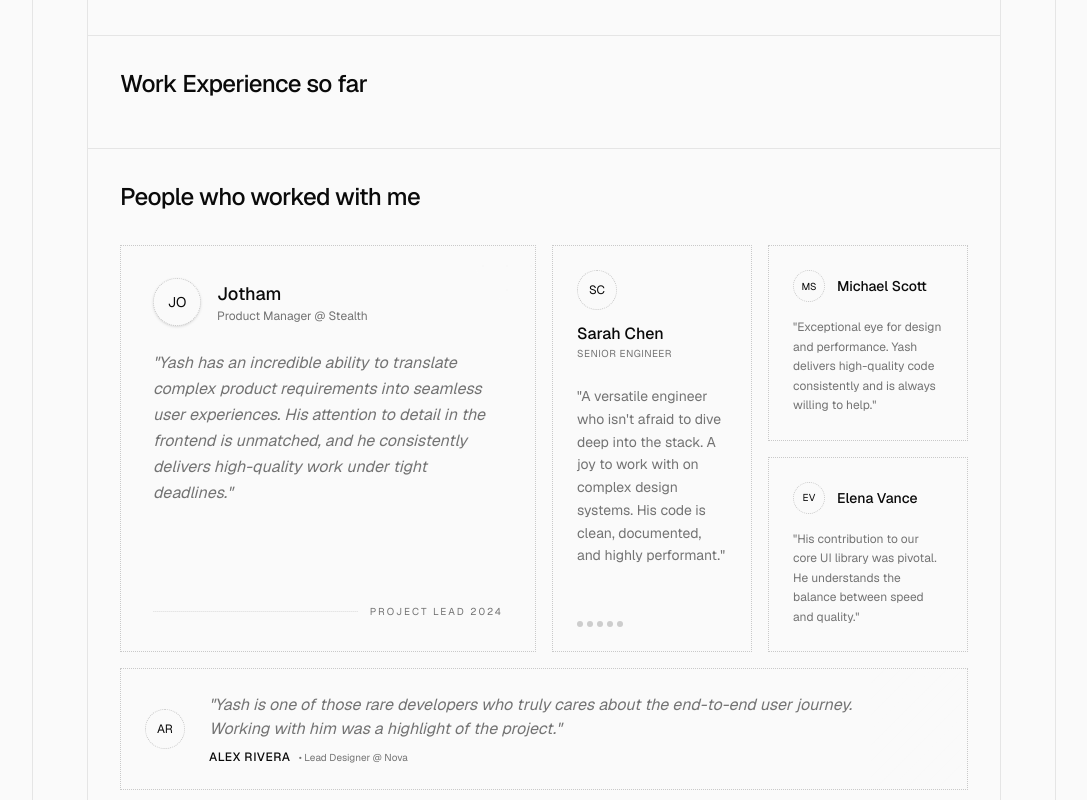
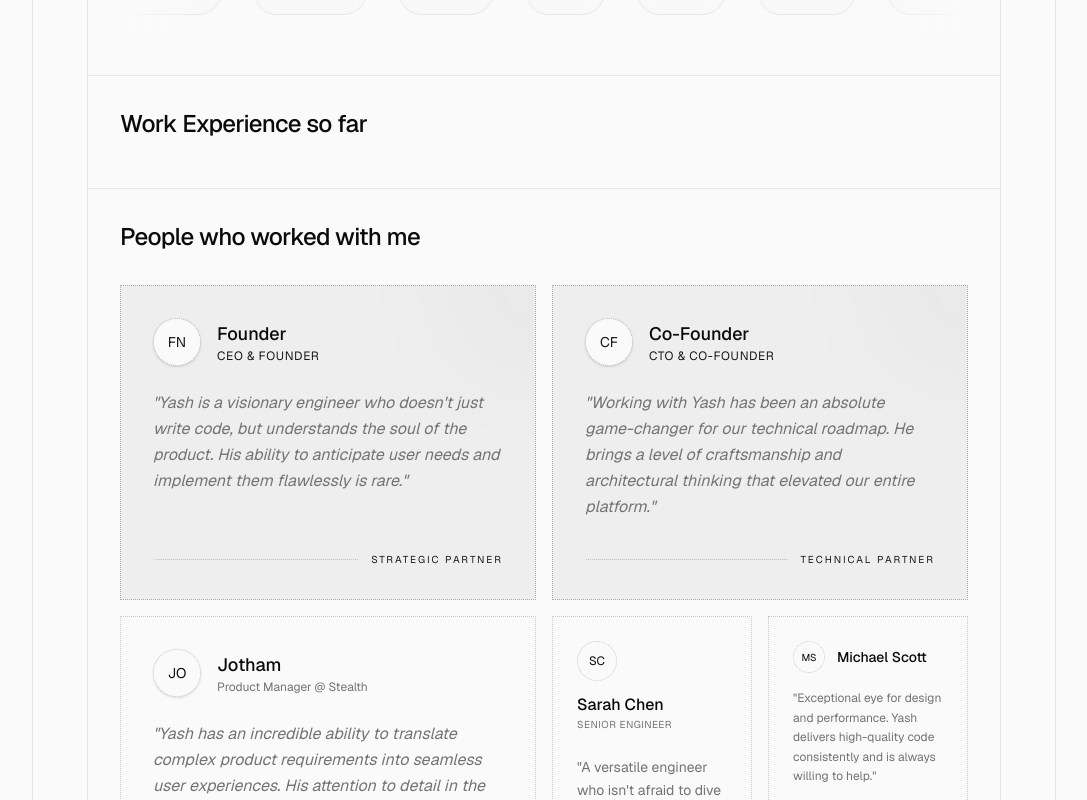
Before and after one commit to yashanand167/yashanand167.github.io, a Next.js app: page / in a window 1280 px wide. Shown: the part 1099-1899 px from the top of the page, without its empty margins (96-1183 px from the left). Built offline with nearby package versions, Linux system fonts and the light colour scheme.

Commit message:
feat: add GitHub contribution calendar to hero section and include new founder testimonial cards

```diff
--- a/components/hero-with-scale.tsx
+++ b/components/hero-with-scale.tsx
@@ -3,6 +3,7 @@
 import Image from "next/image";
 import { motion, AnimatePresence } from 'motion/react'
 import { FileCode, Mail, MailOpen, ArrowUpRight } from "lucide-react";
+import { GitHubCalendar } from "react-github-calendar";
 import { useState, useEffect } from "react";
 import { useTheme } from "next-themes";
 import ThemeToggle from "./theme-toggle";
@@ -11,6 +12,17 @@ import { Marquee } from "./marquee";
 import Header from "./Header";
 
 export default function HeroWithScale() {
+    const { resolvedTheme } = useTheme();
+    const [mounted, setMounted] = useState(false);
+
+    useEffect(() => {
+        setMounted(true);
+    }, []);
+
+    const calendarTheme = {
+        light: ['#ebedf0', '#9be9a8', '#40c463', '#30a14e', '#216e39'],
+        dark: ['#161b22', '#0e4429', '#006d32', '#26a641', '#39d353'],
+    };
 
     return (
         <div className="w-full flex flex-col min-h-screen">
@@ -105,6 +117,19 @@ export default function HeroWithScale() {
                                         ))}
                                     </ul>
                                 </div>
+                                <div className="flex justify-center mt-10 overflow-hidden ">
+                                    {mounted && (
+                                        <GitHubCalendar
+                                            username="yashanand167"
+                                            year={2026}
+                                            theme={calendarTheme}
+                                            colorScheme={resolvedTheme === 'dark' ? 'dark' : 'light'}
+                                            fontSize={12}
+                                            blockSize={11}
+                                            blockMargin={4}
+                                        />
+                                    )}
+                                </div>
                             </section>
 
                             {/* Row 2: Social Connectivity Row */}
@@ -146,6 +171,47 @@ export default function HeroWithScale() {
                                 </h2>
 
                                 <div className="grid grid-cols-1 md:grid-cols-4 gap-6 md:gap-4">
+                                    {/* Founder Card */}
+                                    <div className="md:col-span-2 border border-dotted border-primary/30 p-6 md:p-8 flex flex-col justify-between bg-primary/5 hover:bg-primary/10 transition-all duration-300 group relative overflow-hidden">
+                                        <div className="relative z-10">
+                                            <div className="flex items-center gap-4 mb-6">
+                                                <div className="w-12 h-12 rounded-full border border-dotted border-primary/30 bg-background flex items-center justify-center text-sm font-mono shadow-sm group-hover:scale-110 transition-transform text-primary">FN</div>
+                                                <div>
+                                                    <h3 className="font-medium text-foreground text-lg">Founder</h3>
+                                                    <p className="text-xs text-primary font-mono uppercase tracking-wider">CEO & Founder</p>
+                                                </div>
+                                            </div>
+                                            <p className="text-sm md:text-base text-muted-foreground leading-relaxed italic">
+                                                "Yash is a visionary engineer who doesn't just write code, but understands the soul of the product. His ability to anticipate user needs and implement them flawlessly is rare."
+                                            </p>
+                                        </div>
+                                        <div className="mt-8 flex items-center gap-3 relative z-10">
+                                            <div className="h-px flex-1 bg-primary/20 border-dotted border-t"></div>
+                                            <span className="text-[10px] font-mono text-primary uppercase tracking-[0.2em]">Strategic Partner</span>
+                                        </div>
+                                        <div className="absolute top-0 right-0 w-32 h-32 bg-primary/5 -mr-16 -mt-16 rounded-full blur-3xl group-hover:bg-primary/10 transition-colors"></div>
+                                    </div>
+
+                                    {/* Co-founder Card */}
+                                    <div className="md:col-span-2 border border-dotted border-primary/30 p-6 md:p-8 flex flex-col justify-between bg-primary/5 hover:bg-primary/10 transition-all duration-300 group relative overflow-hidden">
+                                        <div className="relative z-10">
+                                            <div className="flex items-center gap-4 mb-6">
+                                                <div className="w-12 h-12 rounded-full border border-dotted border-primary/30 bg-background flex items-center justify-center text-sm font-mono shadow-sm group-hover:scale-110 transition-transform text-primary">CF</div>
+                                                <div>
+                                                    <h3 className="font-medium text-foreground text-lg">Co-Founder</h3>
+                                                    <p className="text-xs text-primary font-mono uppercase tracking-wider">CTO & Co-founder</p>
+                                                </div>
+                                            </div>
+                                            <p className="text-sm md:text-base text-muted-foreground leading-relaxed italic">
+                                                "Working with Yash has been an absolute game-changer for our technical roadmap. He brings a level of craftsmanship and architectural thinking that elevated our entire platform."
+                                            </p>
+                                        </div>
+                                        <div className="mt-8 flex items-center gap-3 relative z-10">
+                                            <div className="h-px flex-1 bg-primary/20 border-dotted border-t"></div>
+                                            <span className="text-[10px] font-mono text-primary uppercase tracking-[0.2em]">Technical Partner</span>
+                                        </div>
+                                        <div className="absolute top-0 right-0 w-32 h-32 bg-primary/5 -mr-16 -mt-16 rounded-full blur-3xl group-hover:bg-primary/10 transition-colors"></div>
+                                    </div>
                                     {/* Card 1: Jotham (Large) */}
                                     <div className="md:col-span-2 md:row-span-2 border border-dotted border-foreground/20 p-6 md:p-8 flex flex-col justify-between bg-muted/5 hover:bg-muted/10 transition-all duration-300 group relative overflow-hidden">
                                         <div className="relative z-10">
--- a/package.json
+++ b/package.json
@@ -19,6 +19,7 @@
     "radix-ui": "^1.4.3",
     "react": "19.2.4",
     "react-dom": "19.2.4",
+    "react-github-calendar": "^5.0.6",
     "remark": "^15.0.1",
     "remark-html": "^16.0.1",
     "shadcn": "^4.7.0",
```
Also changed, not shown: 1 other file (tests, documents, lock files or other folders).
